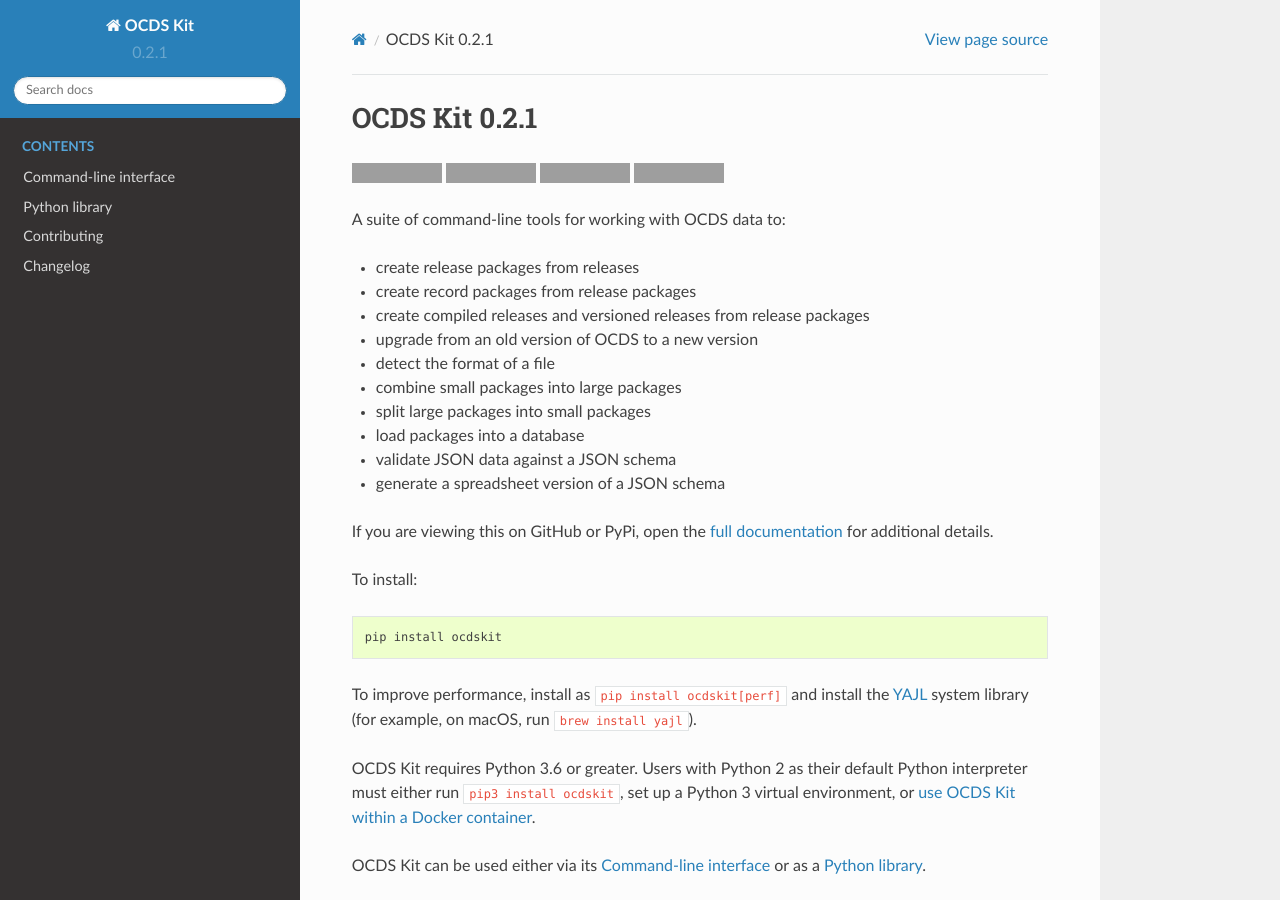
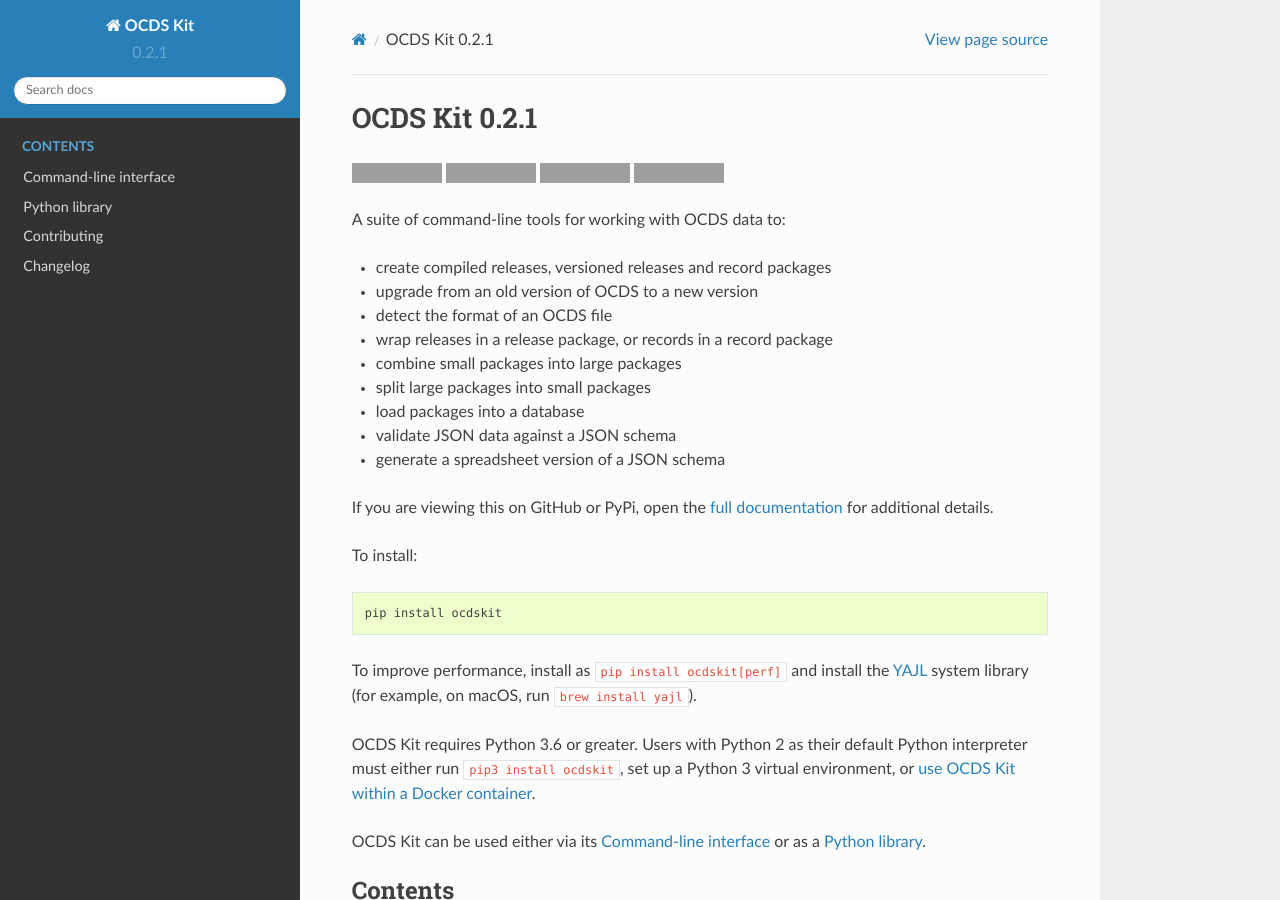
Before and after one commit to open-contracting/ocdskit, a Sphinx documentation site: the page built from docs/index.rst, in a window 1280 px wide and 900 px high. Built offline with Sphinx 7.4.7 and the Read the Docs theme 2.0.0, drawn with Linux system fonts in a browser that asks for light colours; grey boxes are pictures that could not be loaded.

```diff
--- a/README.rst
+++ b/README.rst
@@ -2,11 +2,10 @@
 
 A suite of command-line tools for working with OCDS data to:
 
-* create release packages from releases
-* create record packages from release packages
-* create compiled releases and versioned releases from release packages
+* create compiled releases, versioned releases and record packages
 * upgrade from an old version of OCDS to a new version
-* detect the format of a file
+* detect the format of an OCDS file
+* wrap releases in a release package, or records in a record package
 * combine small packages into large packages
 * split large packages into small packages
 * load packages into a database
--- a/docs/contributing.rst
+++ b/docs/contributing.rst
@@ -47,6 +47,8 @@
     python -c 'import json; print("\n".join(json.dumps({"releases": [{"ocid": str(y), "date": ""} for x in range(100)]}) for y in range(10000)))' | ocdskit compile --package > /dev/null
     python -c 'print("\n".join(map(str, range(5000000))))' | ocdskit package-records > /dev/null
     python -c 'print("\n".join(map(str, range(5000000))))' | ocdskit package-releases > /dev/null
+    python -c 'import json; print("\n".join(json.dumps({"records": list(range(500))}) for x in range(10000)))' | ocdskit echo --root-path records.item | ocdskit package-records --size 999 > /dev/null
+    python -c 'import json; print("\n".join(json.dumps({"releases": list(range(500))}) for x in range(10000)))' | ocdskit echo --root-path releases.item | ocdskit package-releases --size 999 > /dev/null
 
 To test whether commands stream input, you can run, for example::
 
```
